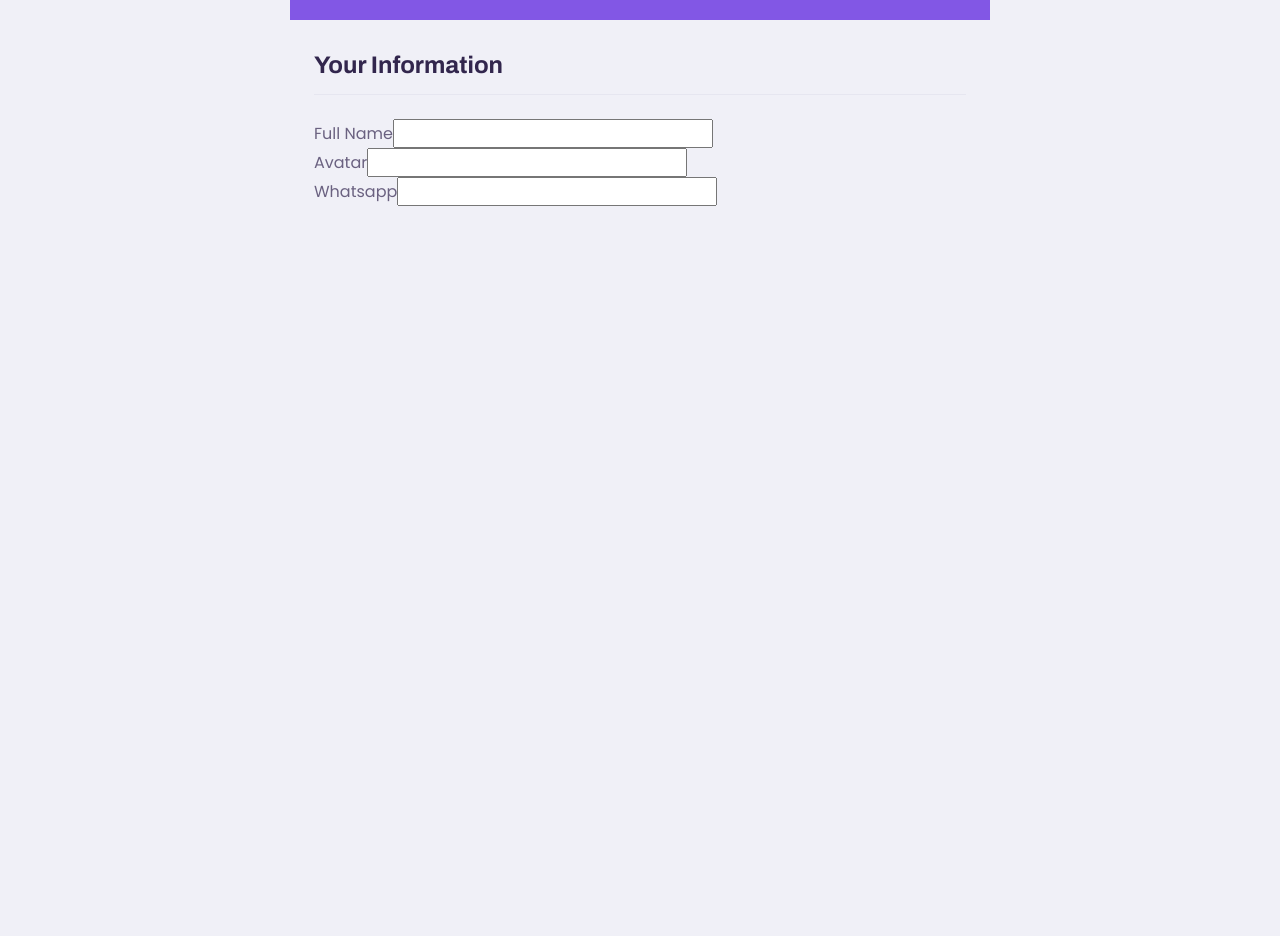
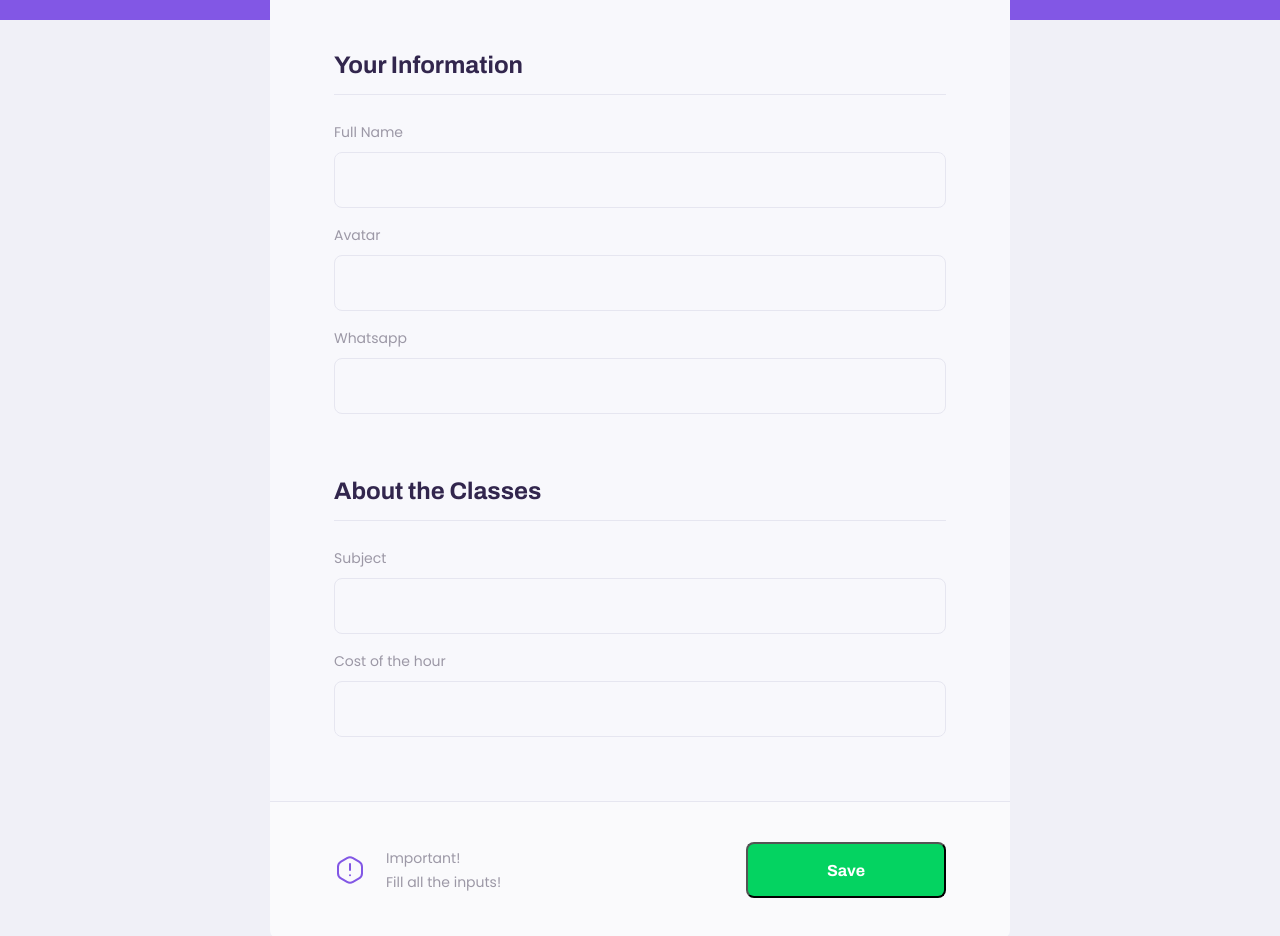
Before and after one commit to fabioniglio/proffy-nlw-web, a React (Create React App) app: page /give-classes in a window 1280 px wide. Shown: the part 320-1256 px from the top of the page. Before the commit the page ends 800 px from the top, so only its background shows below. Built offline with nearby package versions, Linux system fonts and the light colour scheme.

Commit message:
input component and teacher form

```diff
--- a/src/components/Input/Input.tsx
+++ b/src/components/Input/Input.tsx
@@ -1,4 +1,6 @@
 import React, { InputHTMLAttributes } from "react";
+
+import "./styles.css";
 
 interface InputProps extends InputHTMLAttributes<HTMLInputElement> {
   name: string;
--- a/src/components/Input/styles.css
+++ b/src/components/Input/styles.css
@@ -0,0 +1,34 @@
+.input-block {
+  position: relative;
+}
+
+.input-block + .input-block {
+  margin-top: 1.4rem;
+}
+
+.input-block label {
+  font-size: 1.4rem;
+}
+
+.input-block input {
+  width: 100%;
+  height: 5.6rem;
+  margin-top: 0.8rem;
+  border-radius: 0.8rem;
+  background-color: var(--color-input-background);
+  border: 1px solid var(--color-line-in-white);
+  outline: 0;
+  padding: 0 1.6rem;
+  font: 1.6rem Archive;
+}
+
+.input-block:focus-within::after {
+  width: calc(100% - 3.2rem);
+  height: 2px;
+  content: "";
+  background-color: var(--color-primary-light);
+  position: absolute;
+  left: 1.6rem;
+  right: 1.6rem;
+  bottom: 0;
+}
--- a/src/pages/TeacherForm/index.tsx
+++ b/src/pages/TeacherForm/index.tsx
@@ -2,6 +2,8 @@ import React from "react";
 import PageHeader from "../../components/PageHeader";
 
 import "./styles.css";
+import Input from "../../components/Input/Input";
+import warningIcon from "../../assets/images/icons/warning.svg";
 
 function TeacherForm() {
   return (
@@ -14,21 +16,27 @@ function TeacherForm() {
       <main>
         <fieldset>
           <legend>Your Information</legend>
-          <div className="input-block">
-            <label htmlFor="name">Full Name</label>
-            <input type="text" id="subject" />
-          </div>
 
-          <div className="input-block">
-            <label htmlFor="avatar">Avatar</label>
-            <input type="text" id="avatar" />
-          </div>
+          <Input name="name" label="Full Name" />
+          <Input name="avatar" label="Avatar" />
+          <Input name="whatsapp" label="Whatsapp" />
+        </fieldset>
 
-          <div className="input-block">
-            <label htmlFor="whatsapp">Whatsapp</label>
-            <input type="text" id="whatsapp" />
-          </div>
+        <fieldset>
+          <legend>About the Classes</legend>
+
+          <Input name="subject" label="Subject" />
+          <Input name="cost" label="Cost of the hour" />
         </fieldset>
+
+        <footer>
+          <p>
+            <img src={warningIcon} alt="Important Warning" />
+            Important! <br />
+            Fill all the inputs!
+          </p>
+          <button type="button">Save</button>
+        </footer>
       </main>
     </div>
   );
--- a/src/pages/TeacherForm/styles.css
+++ b/src/pages/TeacherForm/styles.css
@@ -8,7 +8,7 @@
 }
 
 #page-teacher-form main {
-  background: var(--var-box-base);
+  background: var(--color-input-background);
   width: 100%;
   max-width: 74rem;
   border-radius: 0.8rem;
@@ -38,3 +38,76 @@
   padding-bottom: 1.6rem;
   border-bottom: 1px solid var(--color-line-in-white);
 }
+
+#page-teacher-form main label {
+  color: var(--color-text-complement);
+}
+
+#page-teacher-form main footer {
+  padding: 4rem 2.4rem;
+  background: var(--color-box-footer);
+  border-top: 1px solid var(--color-line-in-white);
+  margin-top: 6.4rem;
+}
+
+#page-teacher-form main footer p {
+  display: flex;
+  align-items: center;
+  justify-content: center;
+  font-size: 1.4rem;
+  line-height: 2.4rem;
+  color: var(--color-text-complement);
+}
+
+#page-teacher-form main footer img {
+  margin-right: 2rem;
+}
+
+#page-teacher-form main footer button {
+  width: 100%;
+  height: 5.6rem;
+  background: var(--color-secundary);
+  color: var(--color-button-text);
+  border-radius: 0.8rem;
+  cursor: pointer;
+  font: 700 1.6rem Archivo;
+  display: flex;
+  align-items: center;
+  justify-content: center;
+  text-decoration: none;
+  transition: background-color 0.2s;
+  margin-top: 3.2rem;
+}
+
+#page-teacher-form main footer button:hover {
+  background: var(--color-secundary-dark);
+}
+
+@media (min-width: 700px) {
+  #page-teacher-form {
+    max-width: 100vw;
+  }
+
+  #page-teacher-form .page-header .header-content {
+    margin-bottom: 0;
+  }
+
+  #page-teacher-form main fieldset {
+    padding: 0 6.4rem;
+  }
+  #page-teacher-form main footer {
+    padding: 4rem 6.4rem;
+    display: flex;
+    align-items: center;
+    justify-content: space-between;
+  }
+
+  #page-teacher-form main footer p {
+    justify-content: space-between;
+  }
+
+  #page-teacher-form main footer button {
+    width: 20rem;
+    margin-top: 0;
+  }
+}
--- a/src/pages/TeacherList/index.tsx
+++ b/src/pages/TeacherList/index.tsx
@@ -4,26 +4,16 @@ import PageHeader from "../../components/PageHeader";
 
 import "./styles.css";
 import TeacherItem from "../../components/TeacherItem";
+import Input from "../../components/Input/Input";
 
 function TeacherList() {
   return (
     <div id="page-teacher-list" className="container">
       <PageHeader title="This are the proofys available">
         <form id="search-teachers">
-          <div className="input-block">
-            <label htmlFor="subject">Subject</label>
-            <input type="text" id="subject" />
-          </div>
-
-          <div className="input-block">
-            <label htmlFor="week_day">Day of the week</label>
-            <input type="text" id="week_day" />
-          </div>
-
-          <div className="input-block">
-            <label htmlFor="time">Time</label>
-            <input type="text" id="time" />
-          </div>
+          <Input name="subject" label="Subject" />
+          <Input name="week_day" label="Week Day" />
+          <Input type="time" name="time" label="Time" />
         </form>
       </PageHeader>
 
--- a/src/pages/TeacherList/styles.css
+++ b/src/pages/TeacherList/styles.css
@@ -9,41 +9,6 @@
 
 #search-teachers label {
   color: var(--color-text-in-primary);
-}
-
-#search-teachers .input-block {
-  position: relative;
-}
-
-#search-teachers .input-block + .input-block {
-  margin-top: 1.4rem;
-}
-
-#search-teachers .input-block label {
-  font-size: 1.4rem;
-}
-
-#search-teachers .input-block input {
-  width: 100%;
-  height: 5.6rem;
-  margin-top: 0.8rem;
-  border-radius: 0.8rem;
-  background-color: var(--color-input-background);
-  border: 1px solid var(--color-line-in-white);
-  outline: 0;
-  padding: 0 1.6rem;
-  font: 1.6rem Archive;
-}
-
-#search-teachers .input-block:focus-within::after {
-  width: calc(100% - 3.2rem);
-  height: 2px;
-  content: "";
-  background-color: var(--color-primary-light);
-  position: absolute;
-  left: 1.6rem;
-  right: 1.6rem;
-  bottom: 0;
 }
 
 #page-teacher-list main {
```
